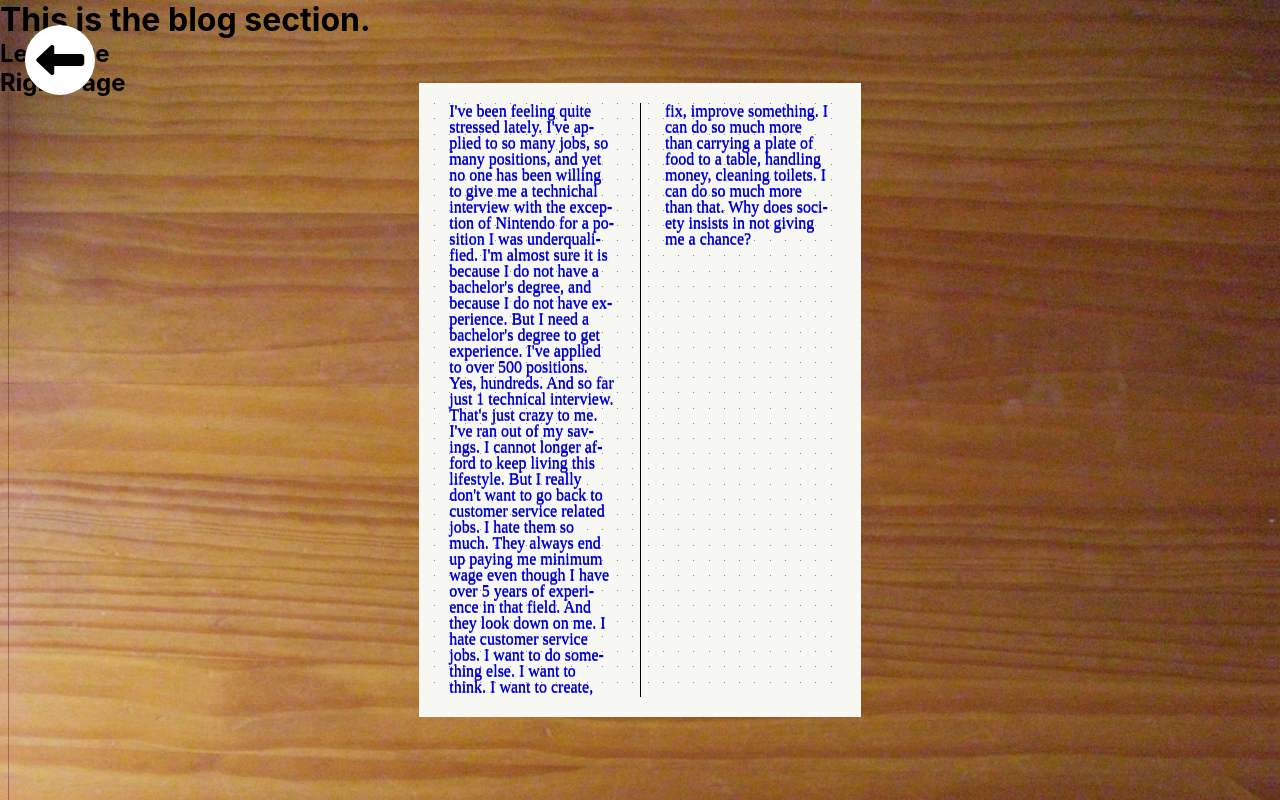
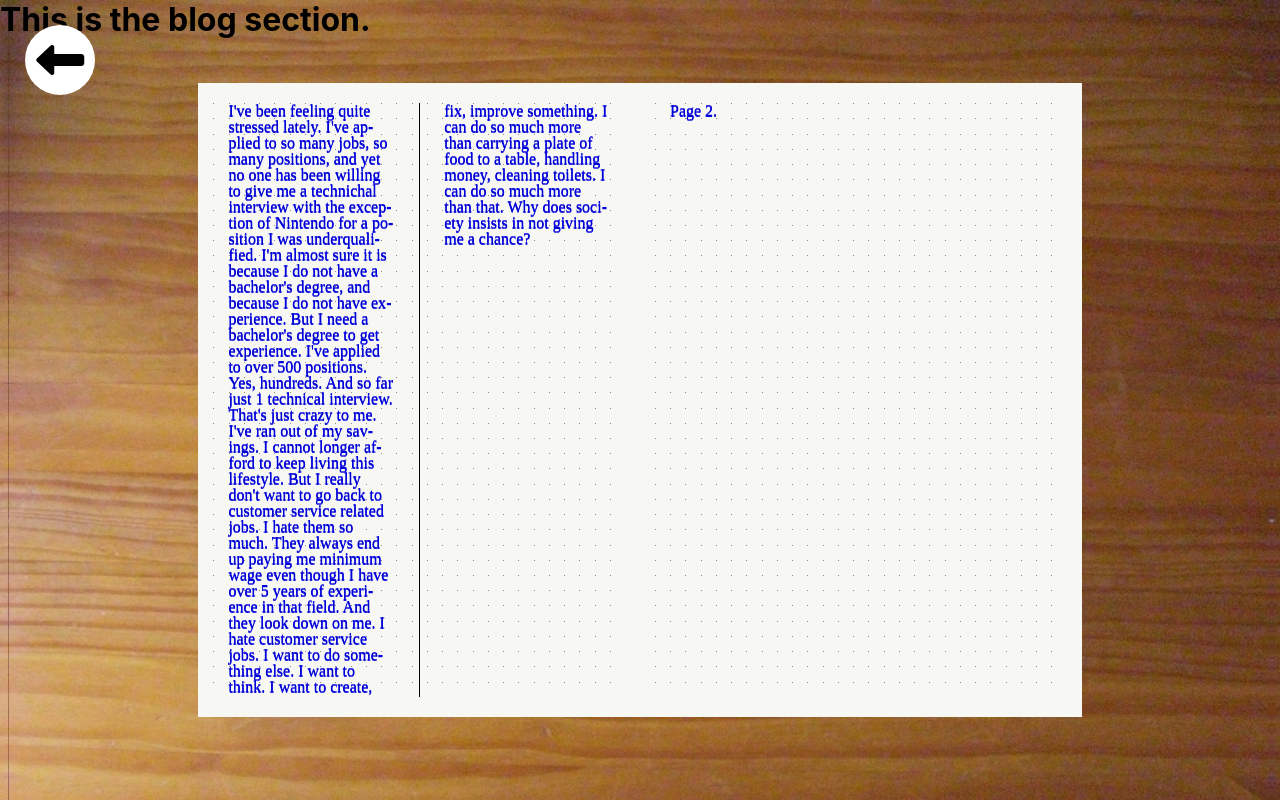
Before and after one commit to sotobry/personal-website-2, a React (Create React App) app in the folder my-app/: page /blog in a window 1280 px wide. Built offline with nearby package versions, Linux system fonts and the light colour scheme; a web font is replaced by a local one.

Commit message:
Adds a 2nd page.

```diff
--- a/my-app/src/components/BulletJournalPaper.js
+++ b/my-app/src/components/BulletJournalPaper.js
@@ -5,17 +5,13 @@ const PaperSC = styled.div`
 	width: ${({ scale }) => scale * 5.75}in;
 	height: ${ ({ scale }) => scale * 8.25}in;
 	background-color: #f7f8f3;
-	position: absolute;
-	top: 0;
-	bottom: 0;
-	right: 0;
-	left: 0;
-	margin: auto auto;
+	position: relative;
 	display: grid;
-
+	/* width: 100%; */
 	grid-template-columns: repeat(27, 1fr);
 	grid-template-rows: repeat(39, 1fr);
-	padding: 20px 15px;
+		padding: 20px 15px;
+
 	`;
 
 const DotSC = styled.div`
@@ -24,29 +20,33 @@ const DotSC = styled.div`
 	border-radius: 50%;
 	background-color: #746060;
 	grid-row: 0 -1;
+	grid-column: 0 -1;
 	display: inline-block;
-	grid-column: 0 -1;
+
 	`;
 
 const Text = styled.div`
 	position: absolute;
+
 	font-size: 16px;
 	font-family: 'Meie Script';
 	padding: 20px 30px;
-	/* width: 50%; */
 	height: 100%;
+	width: inherit;
+	height: inherit;
+
+	column-count: 2;
 	column-fill: auto;
 	column-gap: 50px;
 	column-rule-style: solid;
 	column-rule-width: 1px;
 	column-rule-color: black;
-	/* height: 95%; */
+
 	color: #0000d8;
 	hyphens: auto;
 	text-shadow: #0000dd 0px 0.5px;
 	line-height: 1;
-	/* border-right: black solid 1px;; */
-	column-count: 2;
+
 `;
 
 const Row = () => <>
--- a/my-app/src/views/BlogView.js
+++ b/my-app/src/views/BlogView.js
@@ -1,7 +1,20 @@
 import React from 'react';
 import { GoBackButton } from '../components/GoBackButton';
 import { BulletJournalPaper } from '../components/BulletJournalPaper';
+import styled from 'styled-components';
 
+const BulletJournal = styled.div`
+	position: absolute;
+	top: 0;
+	bottom: 0;
+	right: 0;
+	left: 0;
+	margin: auto auto;
+
+	display: flex;
+	justify-content: center;
+	align-items: center;
+`;
 
 const BlogView = () => {
 
@@ -9,21 +22,14 @@ const BlogView = () => {
 		<>
 			<GoBackButton />
 			<h1>This is the blog section.</h1>
-			<div className='journal'>
-				<div className='leftPage'><h2>Left Page</h2></div>
-				<div className='rightPage'><h2>Right Page</h2></div>
-
-
-
-
-
-
-
-
+			<BulletJournal>
 				<BulletJournalPaper>
 					I've been feeling quite stressed lately. I've applied to so many jobs, so many positions, and yet no one has been willing to give me a technichal interview with the exception of Nintendo for a position I was underqualified. I'm almost sure it is because I do not have a bachelor's degree, and because I do not have experience. But I need a bachelor's degree to get experience. I've applied to over 500 positions. Yes, hundreds. And so far just 1 technical interview. That's just crazy to me. I've ran out of my savings. I cannot longer afford to keep living this lifestyle. But I really don't want to go back to customer service related jobs. I hate them so much. They always end up paying me minimum wage even though I have over 5 years of experience in that field. And they look down on me. I hate customer service jobs. I want to do something else. I want to think. I want to create, fix, improve something. I can do so much more than carrying a plate of food to a table, handling money, cleaning toilets. I can do so much more than that. Why does society insists in not giving me a chance?
-					</BulletJournalPaper>
-			</div>
+				</BulletJournalPaper>
+				<BulletJournalPaper>
+					Page 2.
+				</BulletJournalPaper>
+			</BulletJournal>
 		</>
 	);
 }
```
